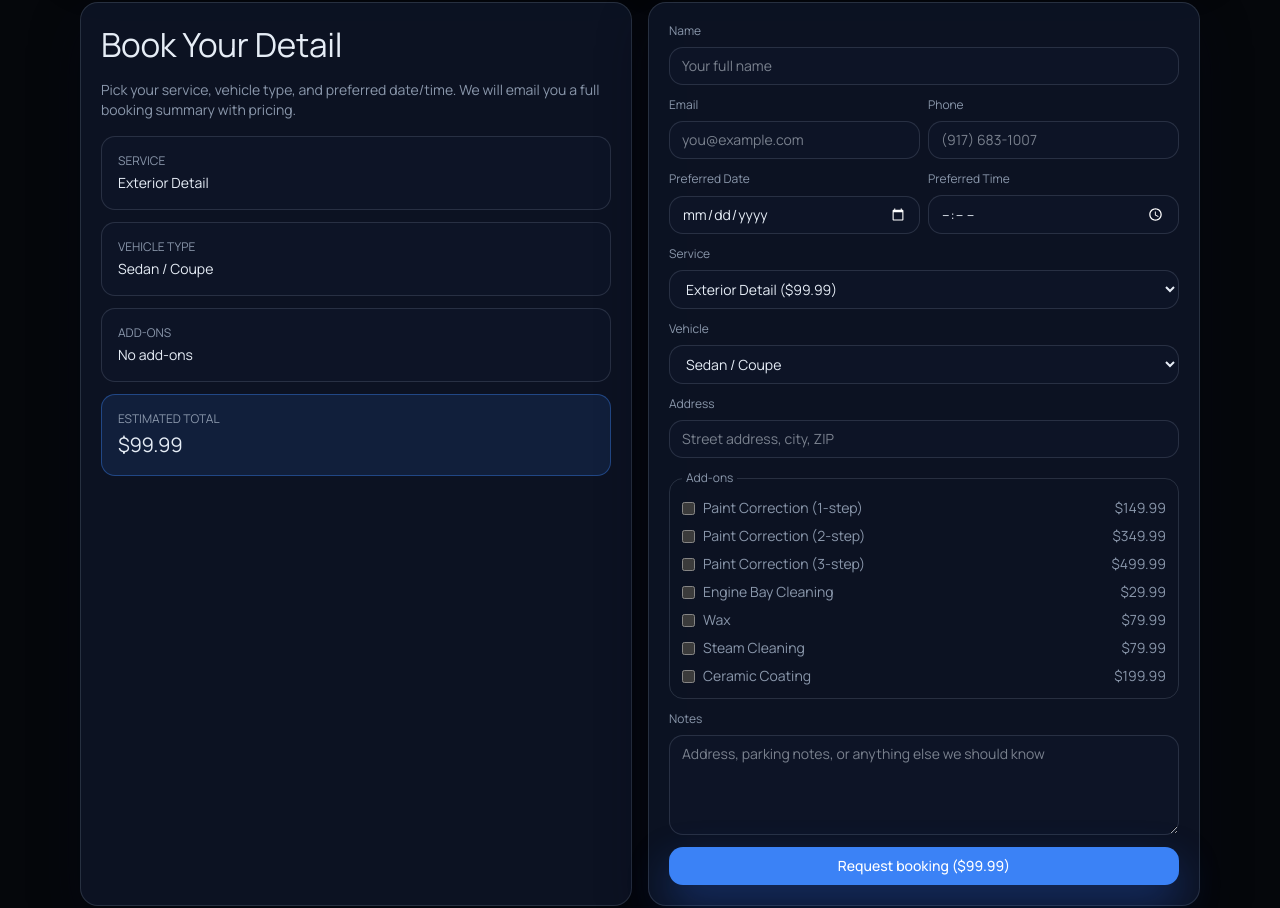
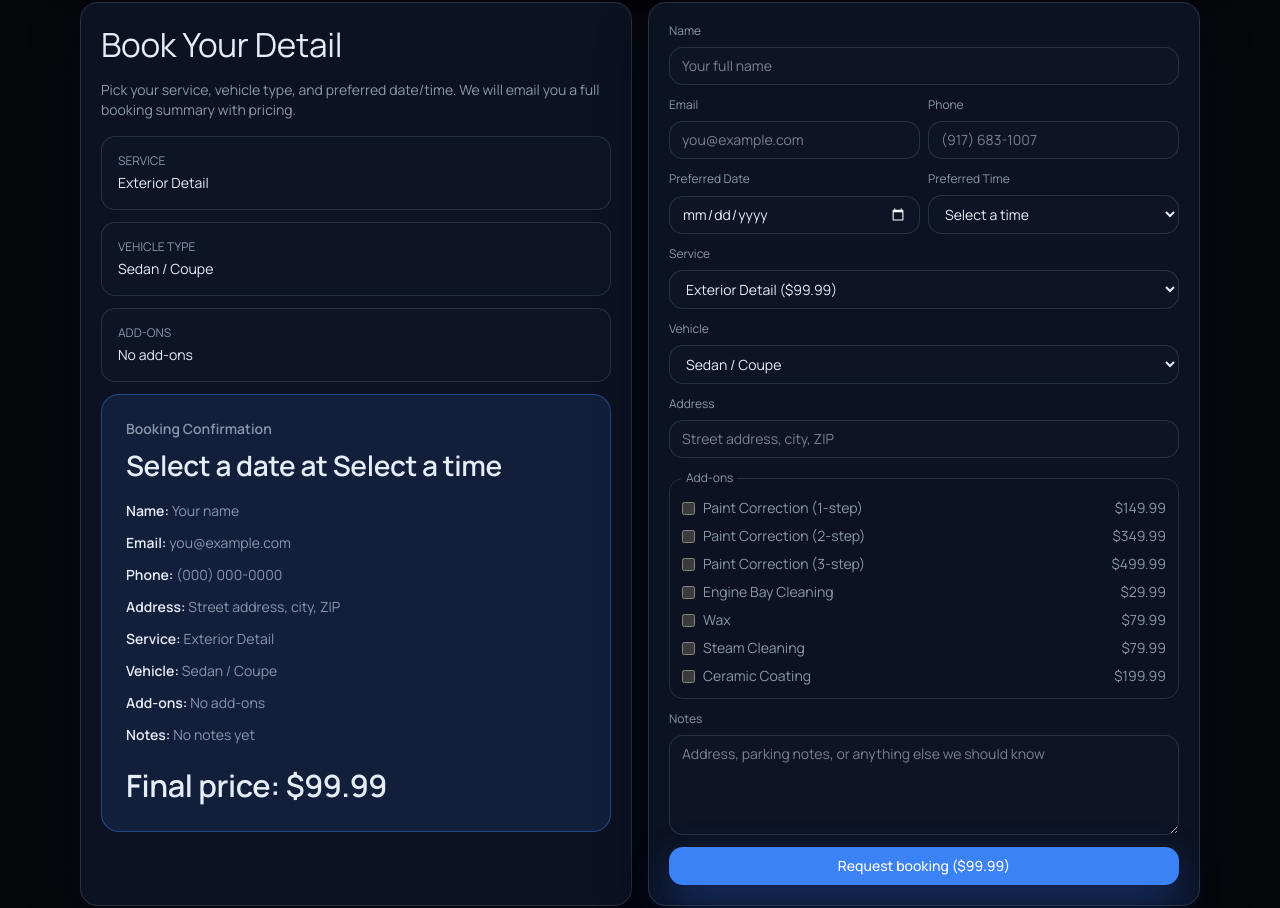
Before and after one commit to adamavarghese/glistenngo, a React (Vite) app: page / in a window 1280 px wide. Shown: the part 2443-3351 px from the top of the page. Built offline with nearby package versions, Linux system fonts and the light colour scheme; the HTML template or start-up script is replaced by a standard one.

Commit message:
changed how the booking link works

```diff
--- a/src/components/ContactSection.tsx
+++ b/src/components/ContactSection.tsx
@@ -1,4 +1,3 @@
-import type { FormEvent } from "react";
 import { useMemo, useState } from "react";
 import { bookingAddons, bookingServices, vehicleTypes } from "../data/bookingData";
 
@@ -13,9 +12,14 @@ export default function ContactSection() {
   const [serviceId, setServiceId] = useState(bookingServices[0]?.id ?? "");
   const [vehicleId, setVehicleId] = useState(vehicleTypes[0]?.id ?? "");
   const [addonIds, setAddonIds] = useState<string[]>([]);
+  const [bookingDate, setBookingDate] = useState("");
+  const [bookingTime, setBookingTime] = useState("");
+  const [customerName, setCustomerName] = useState("");
+  const [customerEmail, setCustomerEmail] = useState("");
+  const [customerPhone, setCustomerPhone] = useState("");
+  const [customerAddress, setCustomerAddress] = useState("");
+  const [bookingNotes, setBookingNotes] = useState("");
 
-  const bookingEmail = (import.meta.env.VITE_BOOKING_EMAIL as string | undefined)?.trim();
-  const bookingEndpoint = bookingEmail ? `https://formsubmit.co/${bookingEmail}` : "";
   const nextUrl =
     typeof window === "undefined"
       ? ""
@@ -41,6 +45,22 @@ export default function ContactSection() {
       ? selectedAddons.map((addon) => addon.label).join(", ")
       : "No add-ons";
 
+  const bookingDateLabel = bookingDate || "Select a date";
+  const bookingTimeLabel = bookingTime
+    ? (() => {
+        const [hourValue, minuteValue] = bookingTime.split(":");
+        const hour = Number.parseInt(hourValue ?? "0", 10);
+        const period = hour >= 12 ? "PM" : "AM";
+        const displayHour = ((hour + 11) % 12) + 1;
+        return `${displayHour}:${minuteValue ?? "00"} ${period}`;
+      })()
+    : "Select a time";
+  const nameLabel = customerName || "Your name";
+  const emailLabel = customerEmail || "you@example.com";
+  const phoneLabel = customerPhone || "(000) 000-0000";
+  const addressLabel = customerAddress || "Street address, city, ZIP";
+  const notesLabel = bookingNotes || "No notes yet";
+
   const toggleAddon = (addonId: string) => {
     setAddonIds((current) => {
       const hasAddon = current.includes(addonId);
@@ -55,12 +75,6 @@ export default function ContactSection() {
 
       return [...current.filter((id) => !paintCorrectionIds.has(id)), addonId];
     });
-  };
-
-  const handleSubmit = (event: FormEvent<HTMLFormElement>) => {
-    if (!bookingEndpoint) {
-      event.preventDefault();
-    }
   };
 
   return (
@@ -87,25 +101,58 @@ export default function ContactSection() {
               <div className="text-xs text-[color:var(--muted)]">ADD-ONS</div>
               <div className="mt-1 text-sm">{addonSummary}</div>
             </div>
-            <div className="rounded-[14px] border border-[rgba(59,130,246,0.4)] bg-[rgba(59,130,246,0.12)] p-4">
-              <div className="text-xs text-[color:var(--muted)]">ESTIMATED TOTAL</div>
-              <div className="mt-1 text-xl tracking-[-0.3px]">{CURRENCY.format(total)}</div>
+            <div className="rounded-[18px] border border-[rgba(59,130,246,0.4)] bg-[rgba(59,130,246,0.12)] p-6">
+              <div className="text-sm font-semibold text-[color:var(--muted)]">
+                Booking Confirmation
+              </div>
+              <div className="mt-2 text-[clamp(20px,2.2vw,28px)] font-semibold tracking-[-0.4px]">
+                {bookingDateLabel} at {bookingTimeLabel}
+              </div>
+              <div className="mt-4 grid gap-3 text-sm text-[color:var(--muted)]">
+                <div>
+                  <span className="font-semibold text-[color:var(--text)]">Name:</span>{" "}
+                  {nameLabel}
+                </div>
+                <div>
+                  <span className="font-semibold text-[color:var(--text)]">Email:</span>{" "}
+                  {emailLabel}
+                </div>
+                <div>
+                  <span className="font-semibold text-[color:var(--text)]">Phone:</span>{" "}
+                  {phoneLabel}
+                </div>
+                <div>
+                  <span className="font-semibold text-[color:var(--text)]">Address:</span>{" "}
+                  {addressLabel}
+                </div>
+                <div>
+                  <span className="font-semibold text-[color:var(--text)]">Service:</span>{" "}
+                  {selectedService?.label}
+                </div>
+                <div>
+                  <span className="font-semibold text-[color:var(--text)]">Vehicle:</span>{" "}
+                  {selectedVehicle?.label}
+                </div>
+                <div>
+                  <span className="font-semibold text-[color:var(--text)]">Add-ons:</span>{" "}
+                  {addonSummary}
+                </div>
+                <div>
+                  <span className="font-semibold text-[color:var(--text)]">Notes:</span>{" "}
+                  {notesLabel}
+                </div>
+              </div>
+              <div className="mt-5 text-[clamp(22px,2.4vw,32px)] font-semibold tracking-[-0.4px] text-[color:var(--text)]">
+                Final price: {CURRENCY.format(total)}
+              </div>
             </div>
           </div>
-          {!bookingEmail && (
-            <p className="mt-3 text-xs text-[color:var(--muted)]">
-              Set <code>VITE_BOOKING_EMAIL</code> in your <code>.env</code> to activate
-              email delivery.
-            </p>
-          )}
         </div>
-
         <div className="service-card">
           <form
             className="grid gap-3"
             method="POST"
-            action={bookingEndpoint}
-            onSubmit={handleSubmit}
+            action="https://formsubmit.co/glistenandgoco@gmail.com"
           >
             <input type="hidden" name="_subject" value="New detailing booking request" />
             <input type="hidden" name="_template" value="table" />
@@ -125,13 +172,18 @@ export default function ContactSection() {
                 id="customer_name"
                 name="customer_name"
                 placeholder="Your full name"
+                value={customerName}
+                onChange={(event) => setCustomerName(event.target.value)}
                 required
               />
             </div>
 
             <div className="grid gap-2 md:grid-cols-2">
               <div className="grid gap-2">
-                <label className="text-xs text-[color:var(--muted)]" htmlFor="customer_email">
+                <label
+                  className="text-xs text-[color:var(--muted)]"
+                  htmlFor="customer_email"
+                >
                   Email
                 </label>
                 <input
@@ -140,11 +192,16 @@ export default function ContactSection() {
                   name="customer_email"
                   type="email"
                   placeholder="you@example.com"
+                  value={customerEmail}
+                  onChange={(event) => setCustomerEmail(event.target.value)}
                   required
                 />
               </div>
               <div className="grid gap-2">
-                <label className="text-xs text-[color:var(--muted)]" htmlFor="customer_phone">
+                <label
+                  className="text-xs text-[color:var(--muted)]"
+                  htmlFor="customer_phone"
+                >
                   Phone
                 </label>
                 <input
@@ -153,6 +210,8 @@ export default function ContactSection() {
                   name="customer_phone"
                   inputMode="tel"
                   placeholder="(917) 683-1007"
+                  value={customerPhone}
+                  onChange={(event) => setCustomerPhone(event.target.value)}
                   required
                 />
               </div>
@@ -160,16 +219,57 @@ export default function ContactSection() {
 
             <div className="grid gap-2 md:grid-cols-2">
               <div className="grid gap-2">
-                <label className="text-xs text-[color:var(--muted)]" htmlFor="booking_date">
+                <label
+                  className="text-xs text-[color:var(--muted)]"
+                  htmlFor="booking_date"
+                >
                   Preferred Date
                 </label>
-                <input className="input-field" id="booking_date" name="booking_date" type="date" required />
+                <input
+                  className="input-field"
+                  id="booking_date"
+                  name="booking_date"
+                  type="date"
+                  value={bookingDate}
+                  onChange={(event) => setBookingDate(event.target.value)}
+                  required
+                />
               </div>
               <div className="grid gap-2">
-                <label className="text-xs text-[color:var(--muted)]" htmlFor="booking_time">
+                <label
+                  className="text-xs text-[color:var(--muted)]"
+                  htmlFor="booking_time"
+                >
                   Preferred Time
                 </label>
-                <input className="input-field" id="booking_time" name="booking_time" type="time" required />
+                <select
+                  className="input-field"
+                  id="booking_time"
+                  name="booking_time"
+                  value={bookingTime}
+                  onChange={(event) => setBookingTime(event.target.value)}
+                  required
+                >
+                  <option value="" disabled>
+                    Select a time
+                  </option>
+                  {Array.from({ length: 11 }, (_, index) => 8 + index)
+                    .flatMap((hour) => {
+                      const minutes = hour === 18 ? ["00"] : ["00", "15", "30", "45"];
+                      return minutes.map((minute) => ({ hour, minute }));
+                    })
+                    .map(({ hour, minute }) => {
+                      const value = `${String(hour).padStart(2, "0")}:${minute}`;
+                      const period = hour >= 12 ? "PM" : "AM";
+                      const displayHour = ((hour + 11) % 12) + 1;
+                      const label = `${displayHour}:${minute} ${period}`;
+                      return (
+                        <option key={value} value={value}>
+                          {label}
+                        </option>
+                      );
+                    })}
+                </select>
               </div>
             </div>
 
@@ -220,6 +320,8 @@ export default function ContactSection() {
                 id="address"
                 name="address"
                 placeholder="Street address, city, ZIP"
+                value={customerAddress}
+                onChange={(event) => setCustomerAddress(event.target.value)}
                 required
               />
             </div>
@@ -228,14 +330,17 @@ export default function ContactSection() {
               <legend className="px-1 text-xs text-[color:var(--muted)]">Add-ons</legend>
               <div className="grid gap-2 text-sm text-[color:var(--muted)]">
                 {bookingAddons.map((addon) => {
-                  const checked = addonIds.includes(addon.id);
+                  const isSelected = addonIds.includes(addon.id);
 
                   return (
-                    <label key={addon.id} className="flex cursor-pointer items-center justify-between gap-3">
+                    <label
+                      key={addon.id}
+                      className="flex cursor-pointer items-center justify-between gap-3"
+                    >
                       <span className="flex items-center gap-2">
                         <input
                           type="checkbox"
-                          checked={checked}
+                          checked={isSelected}
                           onChange={() => toggleAddon(addon.id)}
                         />
                         <span>{addon.label}</span>
@@ -256,14 +361,17 @@ export default function ContactSection() {
                 id="booking_notes"
                 name="booking_notes"
                 placeholder="Address, parking notes, or anything else we should know"
+                value={bookingNotes}
+                onChange={(event) => setBookingNotes(event.target.value)}
               />
             </div>
 
-            <button className="btn btn-primary" type="submit" disabled={!bookingEndpoint}>
+            <button className="btn btn-primary" type="submit">
               Request booking ({CURRENCY.format(total)})
             </button>
           </form>
         </div>
+
       </div>
     </section>
   );
```
Also changed, not shown: 1 other file (tests, documents, lock files or other folders).
